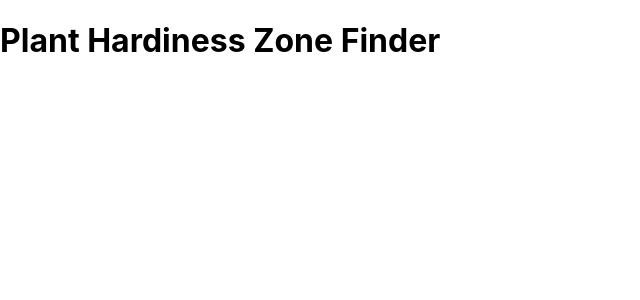
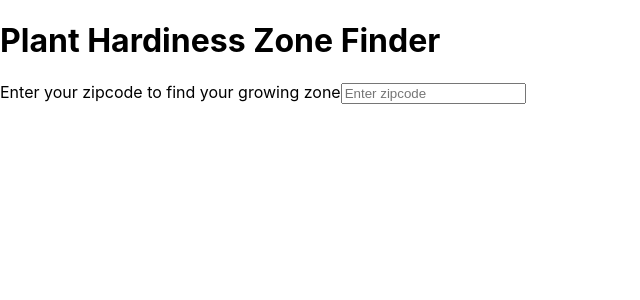
Before and after one commit to maelingmurphy/grow-zone-finder, a React (Create React App) app: page / in a window 1280 px wide. Shown: the top 300 px of the page, without its empty margins (0-640 px from the left). Built offline with nearby package versions, Linux system fonts and the light colour scheme.

Commit message:
import Form component into App.js

```diff
--- a/src/App.js
+++ b/src/App.js
@@ -1,9 +1,11 @@
 import Header from './components/Header'
+import Form from './components/Form'
 
 const App = () => {
     return (
       <div className="App">
         <Header />
+        <Form />
       </div>
     );
   }
```
